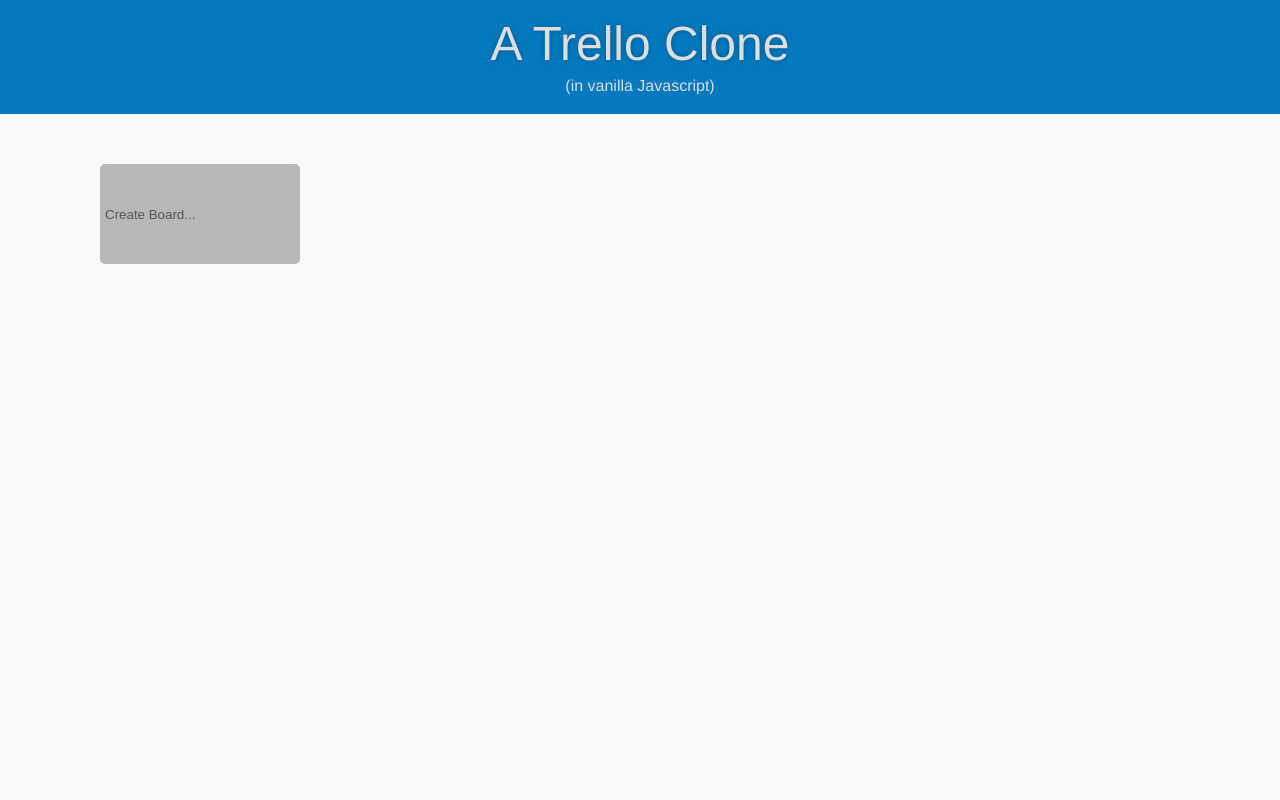
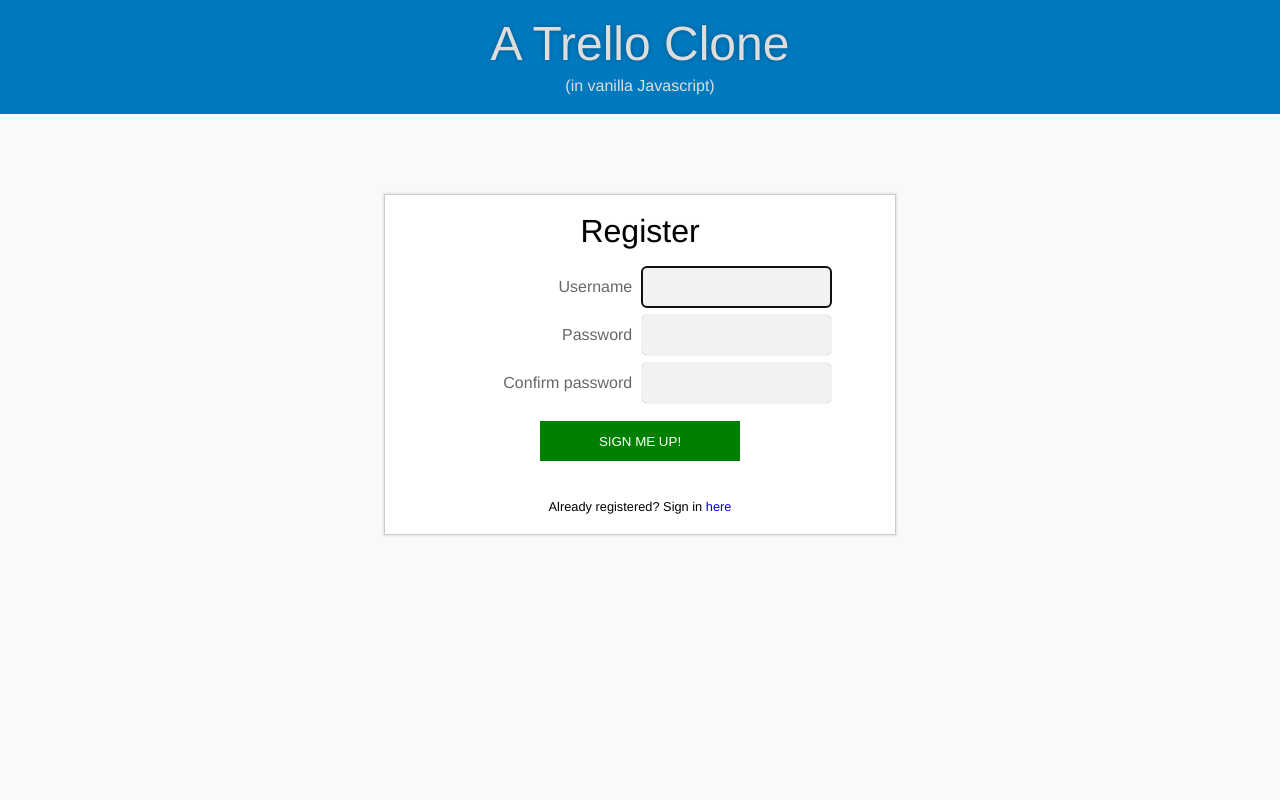
Before and after one commit to ackinc/ollert, a web app: file index.html in a window 1280 px wide. Run offline with its HTML, style and script files only (its server is not run), Linux system fonts and the light colour scheme.

Commit message:
Designed home page for registration/signup + reorganized folder

```diff
--- /dev/null
+++ b/css/global.css
@@ -0,0 +1,53 @@
+:root {
+    --main-color: #0079BF;
+
+    --unhighlighted-title: #DDDDDD;
+    --highlighted-title-dark: #666666;
+    --highlighted-title-light: white;
+}
+
+body {
+    background-color: #F8F9F9;
+    box-sizing: border-box;
+
+    font-family: Helvetica, sans-serif;
+    font-size: 16px;
+
+    display: flex;
+    flex-direction: column;
+    height: 100vh;
+}
+
+* {
+    box-sizing: inherit;
+}
+
+a {
+    color: inherit;
+    text-decoration: none;
+}
+
+
+header {
+    background-color: var(--main-color);
+    color: #DDDDDD;
+    padding: 20px 0;
+
+    flex: 0 0 0;
+}
+
+header h1 {
+    font-size: 3em;
+    text-align: center;
+    text-shadow: 0px 0px 5px rgba(0, 0, 0, 0.3);
+
+    margin-bottom: 10px;
+}
+
+header h1 a:hover {
+    color: #FFFFFF;
+}
+
+header h2 {
+    text-align: center;
+}
--- /dev/null
+++ b/css/index.css
@@ -0,0 +1,88 @@
+section {
+    background-color: #FFFFFF;
+    border: 1px solid rgba(0, 0, 0, 0.2);
+    box-shadow: 0px 0px 2px 1px rgba(0, 0, 0, 0.1);
+
+    display: flex;
+    flex-direction: column;
+    align-items: center;
+
+    margin: 80px auto;
+    padding: 20px 0;
+    width: 40%;
+}
+
+section h1 {
+    font-size: 2em;
+    margin-bottom: 20px;
+    text-align: center;
+    text-shadow: 0px 0px 2px rgba(0, 0, 0, 0.1);
+}
+
+section form {
+    margin: 0px 0 20px 0;
+    min-width: 75%;
+
+    text-align: center;
+}
+
+section form .input-group {
+    display: flex;
+    flex-direction: row;
+    justify-content: space-between;
+    align-items: center;
+
+    margin-bottom: 8px;
+}
+
+section form .input-group label {
+    color: rgba(0, 0, 0, 0.6);
+    flex-grow: 1;
+    margin-right: 10px;
+    text-align: right;
+}
+
+section form input {
+    height: 40px;
+    background-color: rgba(0, 0, 0, 0.05);
+    border: 0px;
+    border-radius: 5px;
+    box-shadow: 0px 0px 1px 0px rgba(0, 0, 0, 0.5);
+    padding-left: 10px;
+}
+
+section form .error {
+    color: red;
+    font-size: 0.8em;
+}
+
+section form button {
+    background-color: green;
+    border: 0px;
+    color: white;
+
+    text-transform: uppercase;
+
+    margin-top: 10px;
+
+    height: 40px;
+    width: 200px;
+}
+
+section form button:hover {
+    background-color: darkgreen;
+    cursor: pointer;
+}
+
+section p {
+    font-size: 0.8em;
+    margin-top: 20px;
+}
+
+section p span.toggle-form {
+    color: blue;
+}
+
+section p span.toggle-form:hover {
+    cursor: pointer;
+}
--- a/index.html
+++ b/index.html
@@ -3,11 +3,12 @@
 <html>
 
 <head>
-    <meta charset="utf-8">
+    <meta charset="utf-8" />
+    <title>Trello Clone</title>
 
-    <title>A Trello Clone</title>
-    <link href="./reset.css" rel="stylesheet">
-    <link href="./styles.css" rel="stylesheet">
+    <link rel="stylesheet" href="./css/reset.css" />
+    <link rel="stylesheet" href="./css/global.css" />
+    <link rel="stylesheet" href="./css/index.css" />
 </head>
 
 <body>
@@ -19,10 +20,99 @@
     </header>
 
     <main>
-        <!-- display boards/lists here -->
+        <section id="register_form">
+            <h1>Register</h1>
+            <form name="register">
+                <div class="input-group">
+                    <label>Username</label>
+                    <input type="text" name="username" autofocus required />
+                </div>
+
+                <div class="input-group">
+                    <label>Password</label>
+                    <input type="password" name="password" required />
+                </div>
+
+                <div class="input-group">
+                    <label>Confirm password</label>
+                    <input type="password" name="c_password" required />
+                </div>
+
+                <div class="error"></div>
+
+                <button type="submit">Sign me up!</button>
+            </form>
+
+            <p>Already registered? Sign in
+                <span class="toggle-form" data-show="login_form">here</span>
+            </p>
+        </section>
+
+        <section id="login_form" style="display: none">
+            <h1>Login</h1>
+            <form name="login">
+
+                <div class="input-group">
+                    <label>Username</label>
+                    <input type="text" name="username" required />
+                </div>
+
+                <div class="input-group">
+                    <label>Password</label>
+                    <input type="password" name="password" required />
+                </div>
+
+                <div class="error"></div>
+
+                <button type="submit">Sign me in!</button>
+            </form>
+
+            <p>New user? Sign up
+                <span class="toggle-form" data-show="register_form">here</span>
+            </p>
+        </section>
     </main>
 
-    <script src="./main.js"></script>
+    <script>
+        const main_node = document.querySelector('main');
+        const reg_section = document.querySelector('section#register_form');
+        const login_section = document.querySelector('section#login_form');
+
+        let cur_section = reg_section;
+
+        document.querySelectorAll('span.toggle-form').forEach(elem => {
+            elem.addEventListener('click', toggleForms);
+        });
+
+        reg_form.querySelector('form').addEventListener('submit', function (e) {
+            e.preventDefault();
+
+            const pass = this.querySelector('input[name="password"]');
+            const c_pass = this.querySelector('input[name="c_password"]');
+            if (pass.value !== c_pass.value) {
+                this.querySelector('.error').innerHTML = `Passwords don't match`;
+                return;
+            }
+
+            this.querySelector('.error').innerHTML = ``;
+            alert('Success!');
+        });
+
+        login_form.querySelector('form').addEventListener('submit', function (e) {
+            e.preventDefault();
+
+            this.querySelector('.error').innerHTML = ``;
+            alert('Success!');
+        });
+
+        function toggleForms() {
+            const other_section = cur_section === reg_section ? login_section : reg_section;
+            other_section.style.display = cur_section.style.display;
+            cur_section.style.display = "none";
+            cur_section = other_section;
+            cur_section.querySelector('input').focus();
+        }
+    </script>
 </body>
 
 </html>
```
Also changed, not shown: boards.html (added, +29 -0 lines), css/boards.css (renamed from styles.css, +0 -56 lines), css/reset.css (renamed from reset.css).
